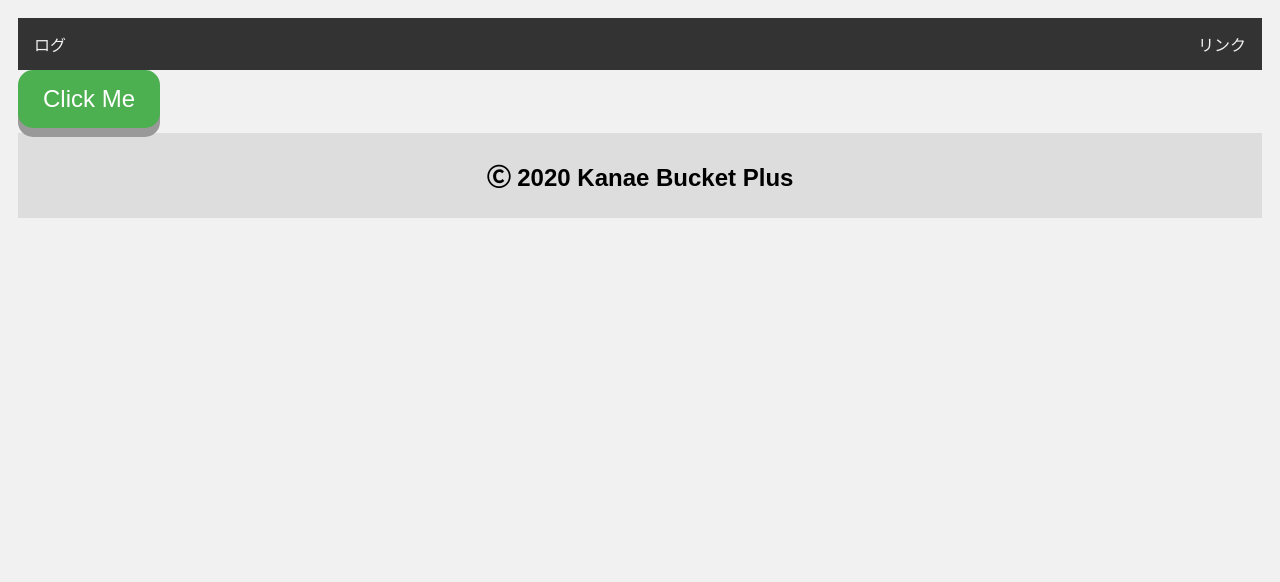
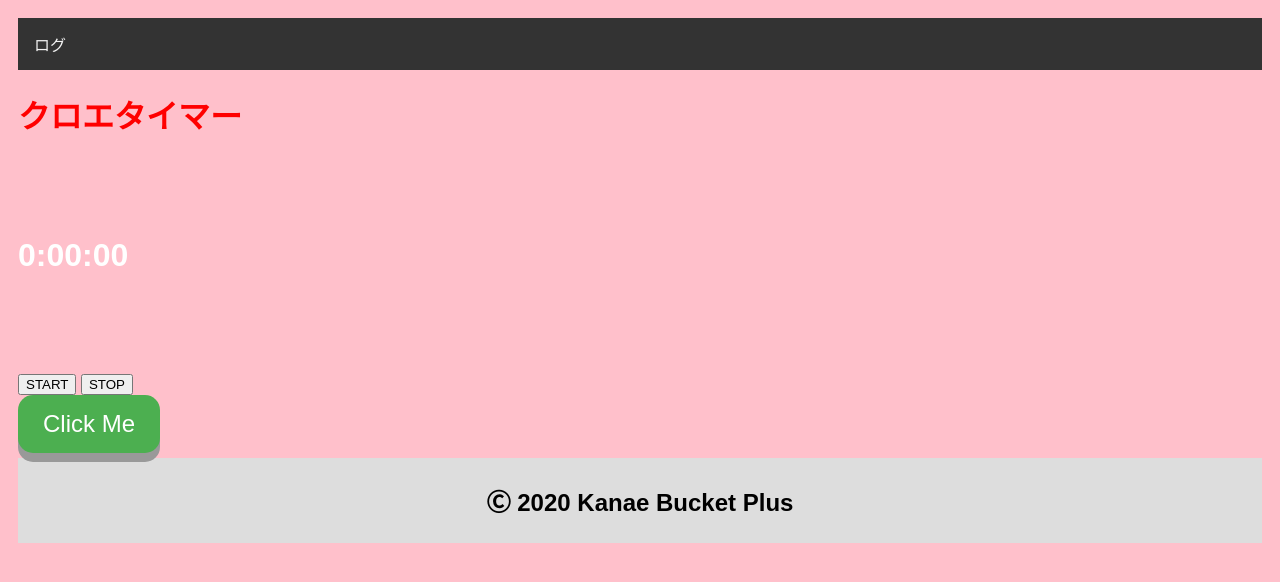
Before and after one commit to zakanwang/GMKRKapp, a PHP site: page / in a window 1280 px wide. Shown: the top 582 px of the page. Run offline with PHP 8.4, Linux system fonts and the light colour scheme.

Commit message:
ボタン追加

```diff
--- a/css/style.css
+++ b/css/style.css
@@ -1,3 +1,4 @@
+
 * {
     box-sizing: border-box;
 }
@@ -5,14 +6,21 @@
 body {
     font-family: Arial;
     padding: 10px;
-    background: #f1f1f1;
+    background: pink;
 }
 /* 导航条 */
 .topnav {
     overflow: hidden;
     background-color: #333;
 }
+.timerLabel{
+    margin:100px 0px;
+    color:white;
+}
 
+.title{
+    font-family: 'Berkshire Swash' cursive;
+}
 /* 导航条链接 */
 .topnav a {
     float: left;
--- a/index.html
+++ b/index.html
@@ -3,17 +3,24 @@
 <head>
     <meta charset="UTF-8">
     <link rel="stylesheet" href="./css/style.css">
+    <style>
+            @import url('https://fonts.googleapis.com/css2?family=Berkshire+Swash&display=swap');
+    </style>
+
     <title>業務効率化アプリ</title>
 </head>
 <body>
     <div class="topnav">
         <a href="#">ログ</a>
-        <a href="#" style="float:right">リンク</a>
+        <!----<a href="#" style="float:right">リンク</a>-リンクは不要の認識-->
     </div>
 
     <!--時計-->
     <div class="clock">
-
+    <h1 class="title">クロエタイマー</h1>
+    <h1 class="timerLabel">0:00:00</h1>
+    <input type="button" class="myButton" onclick="start()" value="START" id="startBtn">
+    <input type="button" class="myButton" onclick="stop()" value="STOP">
 
     </div>
 
```
